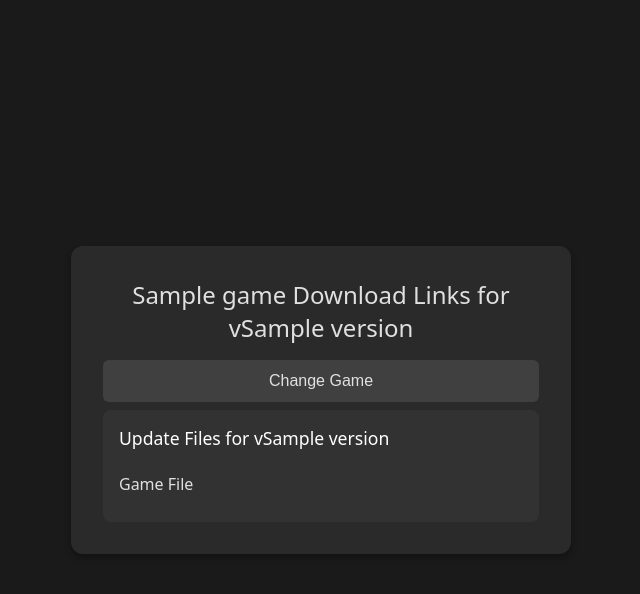
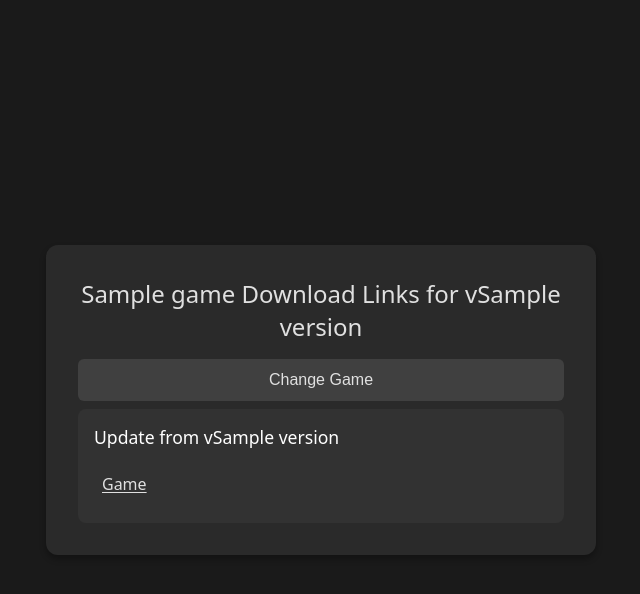
Before and after one commit to SingularityHRT3/GHZ_Updates, a Flask app: template templates/links.html in a window 1280 px wide. Shown: the top 594 px of the page, without its empty margins (319-959 px from the left). Run offline with Flask 3, Linux system fonts and the light colour scheme; the template is opened without the code that fills it: most values are stand-ins (such as "Sample title", 1, 10 or a date in 2020).

Commit message:
underlined links

```diff
--- a/static/css/styles.css
+++ b/static/css/styles.css
@@ -23,7 +23,7 @@ body {
     padding: 2rem;
     box-shadow: 0 4px 6px rgba(0, 0, 0, 0.3);
     width: 100%;
-    max-width: 500px;
+    max-width: 550px;
     box-sizing: border-box;
 }
 
@@ -164,8 +164,12 @@ input[type="submit"]:hover, button:hover {
 
 .link a {
     color: #e0e0e0;
-    text-decoration: none;
-    transition: color 0.2s;
+    text-decoration: underline;
+    text-underline-offset: 2px;
+    font-weight: 500;
+    padding: 0.25rem 0.5rem;
+    border-radius: 4px;
+    transition: all 0.2s;
 }
 
 .link a:hover {
--- a/templates/links.html
+++ b/templates/links.html
@@ -52,8 +52,8 @@
             {% else %}
             {% for patch in game.links %}
             <div class="link-container">
-            <div class="link-header">Update Files for v{{ patch.version }}</div>
-            <div class="link"><a href="{{ patch.game_pkgs[0].url }}">Game File</a> <div class="md5">md5: {{ patch.game_pkgs[0].md5 }}</div></div>
+            <div class="link-header">Update from v{{ patch.version }}</div>
+            <div class="link"><a href="{{ patch.game_pkgs[0].url }}">Game</a> <div class="md5">md5: {{ patch.game_pkgs[0].md5 }}</div></div>
                 {% if game.language == "all" %}
                     {% for lang in patch.audio_pkgs %}
                     <div class="link"><a href="{{ lang.url }}">{{ lang.language }}</a> <div class="md5">md5: {{ lang.md5 }}</div></div>
```
